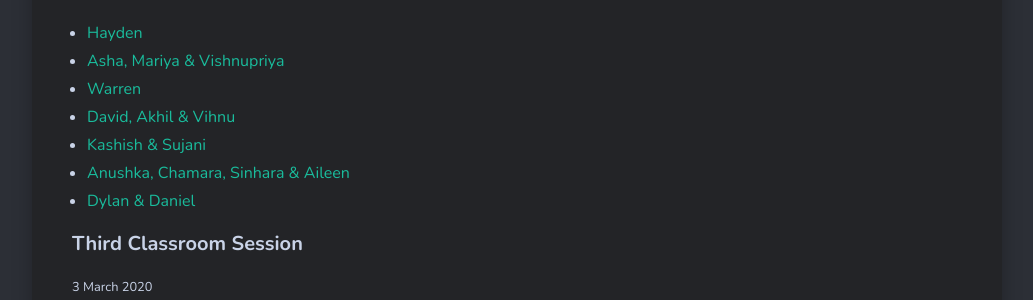
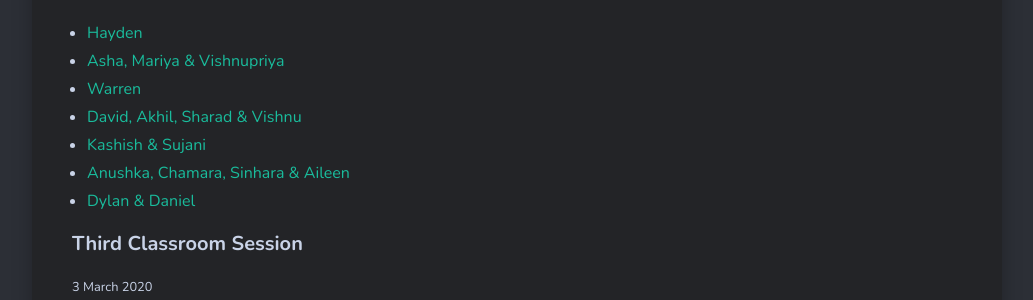
Before and after one commit to larsoliverdam/nmit, a Jekyll site: the page built from _pages/NET603.md, in a window 1280 px wide and 900 px high, scrolled down 782 px. Shown: the part 154-454 px from the top of the window, without its empty margins (123-1156 px from the left). Built offline with Jekyll 4.4.1, drawn with Linux system fonts in a browser that asks for light colours; nearby versions of some CDN libraries; comment, search, counter and statistics services are not loaded.

Commit message:
Blog links

```diff
--- a/_pages/NET603.md
+++ b/_pages/NET603.md
@@ -11,7 +11,7 @@ image: binary.jpg
 * [Hayden](https://docs.google.com/document/d/1OkbDPg1hEQYgu_7-qP7tVlXxpkadMAhgVTjXTE5IZlo/edit?usp=sharing)
 * [Asha, Mariya & Vishnupriya](http://http470.home.blog/)
 * [Warren](https://groupnet602.blogspot.com/)
-* [David, Akhil & Vihnu](https://vadblogcom.wordpress.com/)
+* [David, Akhil, Sharad & Vishnu](https://vadblogcom.wordpress.com/)
 * [Kashish & Sujani](https://ksnet603.wordpress.com/)
 * [Anushka, Chamara, Sinhara & Aileen](https://geekdevelop.blogspot.com/2020/03/day-1-25th-february-2020-1.html)
 * [Dylan & Daniel](https://livenmitac-my.sharepoint.com/:o:/g/personal/daniel-waller_live_nmit_ac_nz/EsP1v32lAbRHqnPBeQdbdnYBEg-lK1OygNyShuhrHsBL8w)
```
